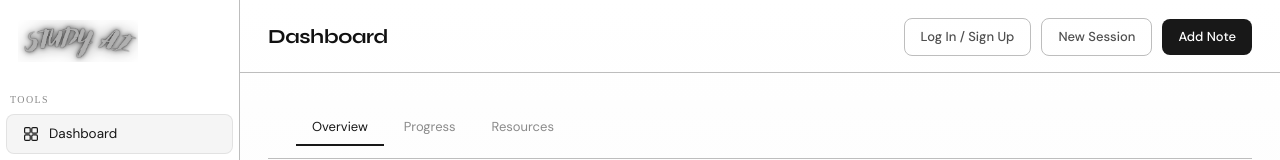
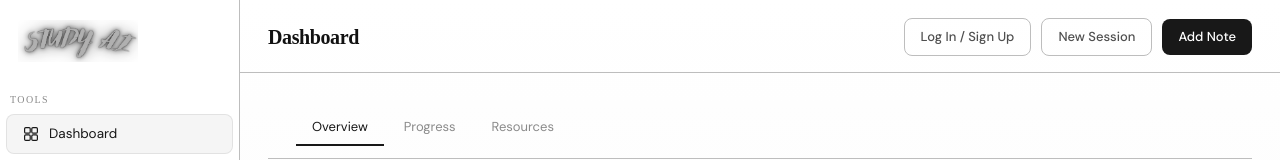
Before and after one commit to TresorBitangimana/AI-Study-Assistant, a React (Vite) app in the folder Frontend/: page / in a window 1280 px wide. Shown: the top 160 px of the page. Built offline with nearby package versions, Linux system fonts and the light colour scheme.

Commit message:
coming back from summer break

```diff
--- a/Frontend/src/App.css
+++ b/Frontend/src/App.css
@@ -289,7 +289,7 @@
     }
 
     .app-title {
-        @apply font-['Syne'] text-xl font-bold tracking-[-0.4px];
+        @apply font-['time-new-roman'] text-xl font-bold tracking-[-0.4px];
         color: var(--text);
     }
 
```
